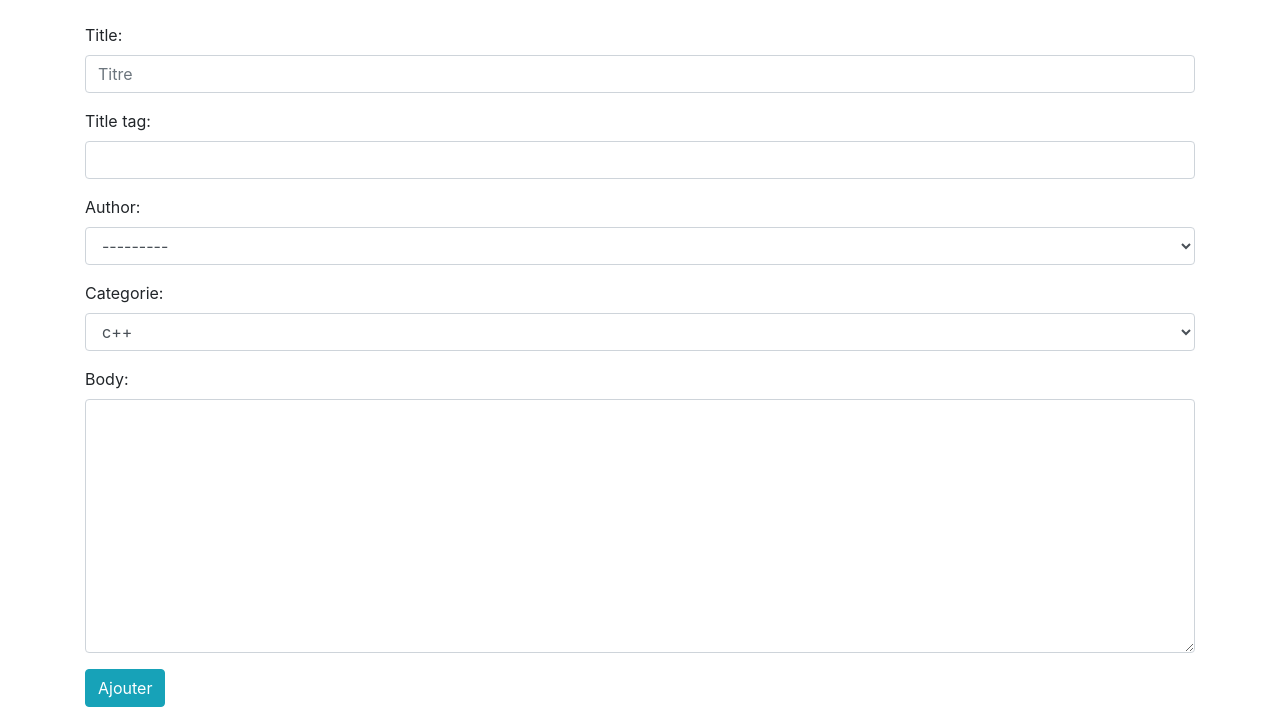
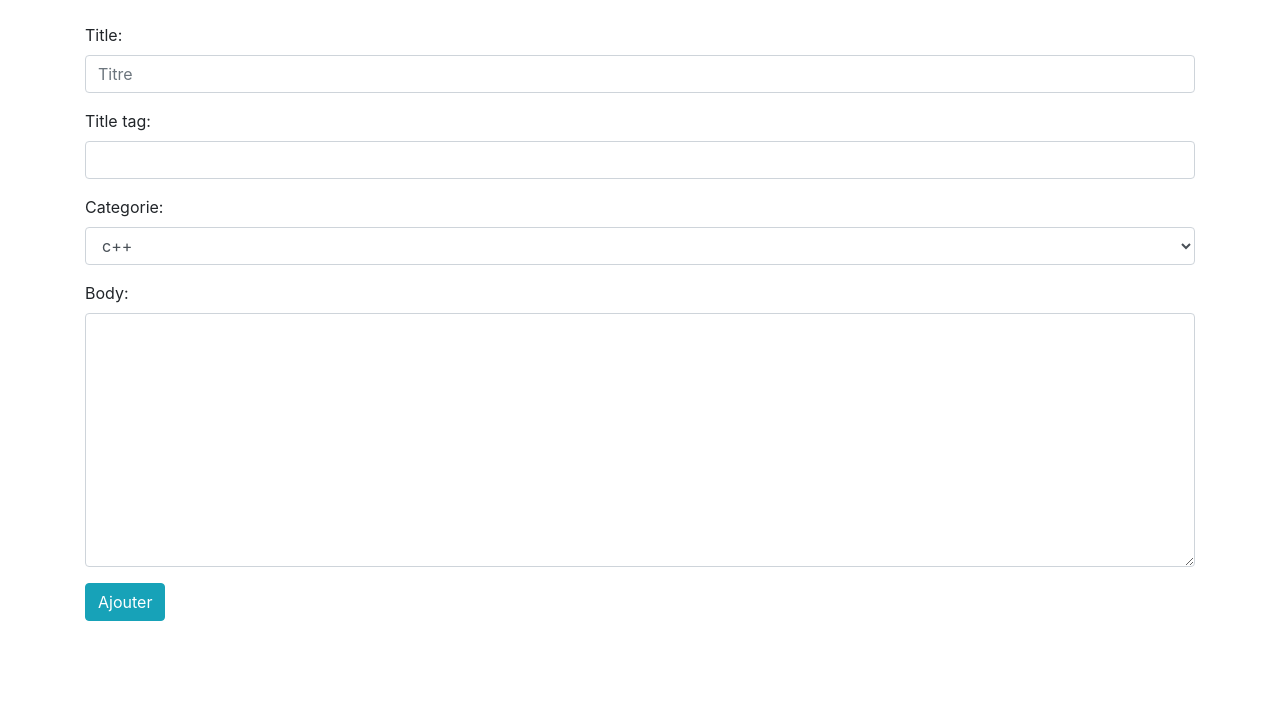
Before and after one commit to Myriuss/Plateforme_resume, a Django app: page /add_post/ in a window 1280 px wide. Shown: the part 161-884 px from the top of the page. After the commit the page ends 782 px from the top, so only its background shows below. Run offline with Django 4.2, Linux system fonts and the light colour scheme; a user stored in the database is signed in; data comes from the database, SQL or seed files in the repository; both versions use the stored data as it was after the commit.

Commit message:
:white_check_mark: hidden authors

```diff
--- a/blog/LeBlog/forms.py
+++ b/blog/LeBlog/forms.py
@@ -30,7 +30,8 @@ class PostForm(forms.ModelForm):
         widgets = {
             'title': forms.TextInput(attrs={'class': 'form-control', 'placeholder': 'Titre'}),
             'title_tag': forms.TextInput(attrs={'class': 'form-control'}),
-            'author': forms.Select(attrs={'class': 'form-control'}),
+            'author': forms.TextInput(attrs={'class': 'form-control', 'value': '', 'id': 'elder', 'type': 'hidden'}),
+            #'author': forms.Select(attrs={'class': 'form-control'}),
             'categorie': forms.Select(choices=choice_list, attrs={'class': 'form-control'}),
             'body': forms.Textarea(attrs={'class': 'form-control'}),
         }
--- a/blog/LeBlog/templates/add_post.html
+++ b/blog/LeBlog/templates/add_post.html
@@ -13,6 +13,12 @@
     </form>
 </div>
 
+<script>
+    var name = "{{ user.username }}";
+    document.getElementById("elder").value = name;
+
+</script>
+
 {% else %}
 
 non non non degage d'ici faut se connecter d'abord
```
Also changed, not shown: blog/db.sqlite3.
